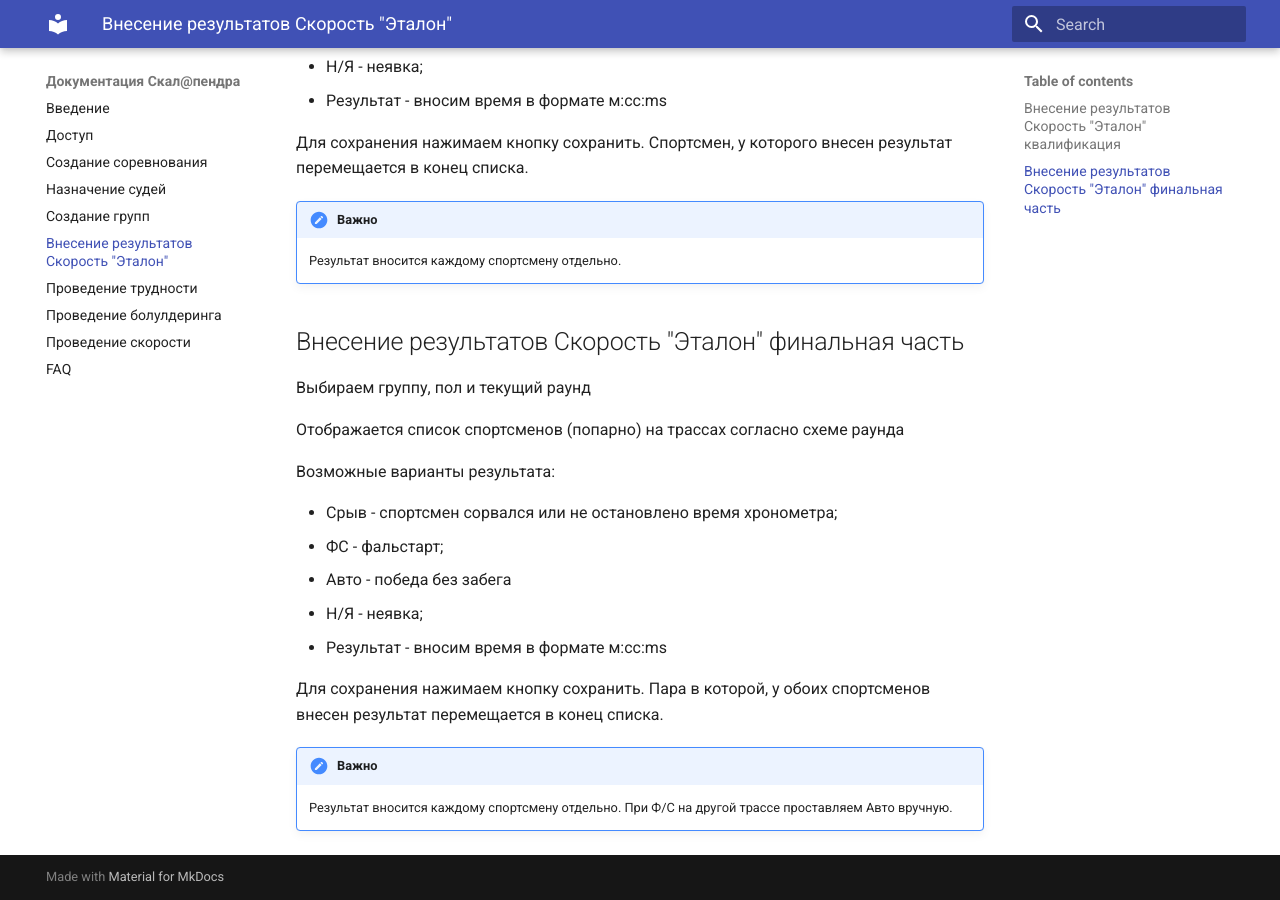
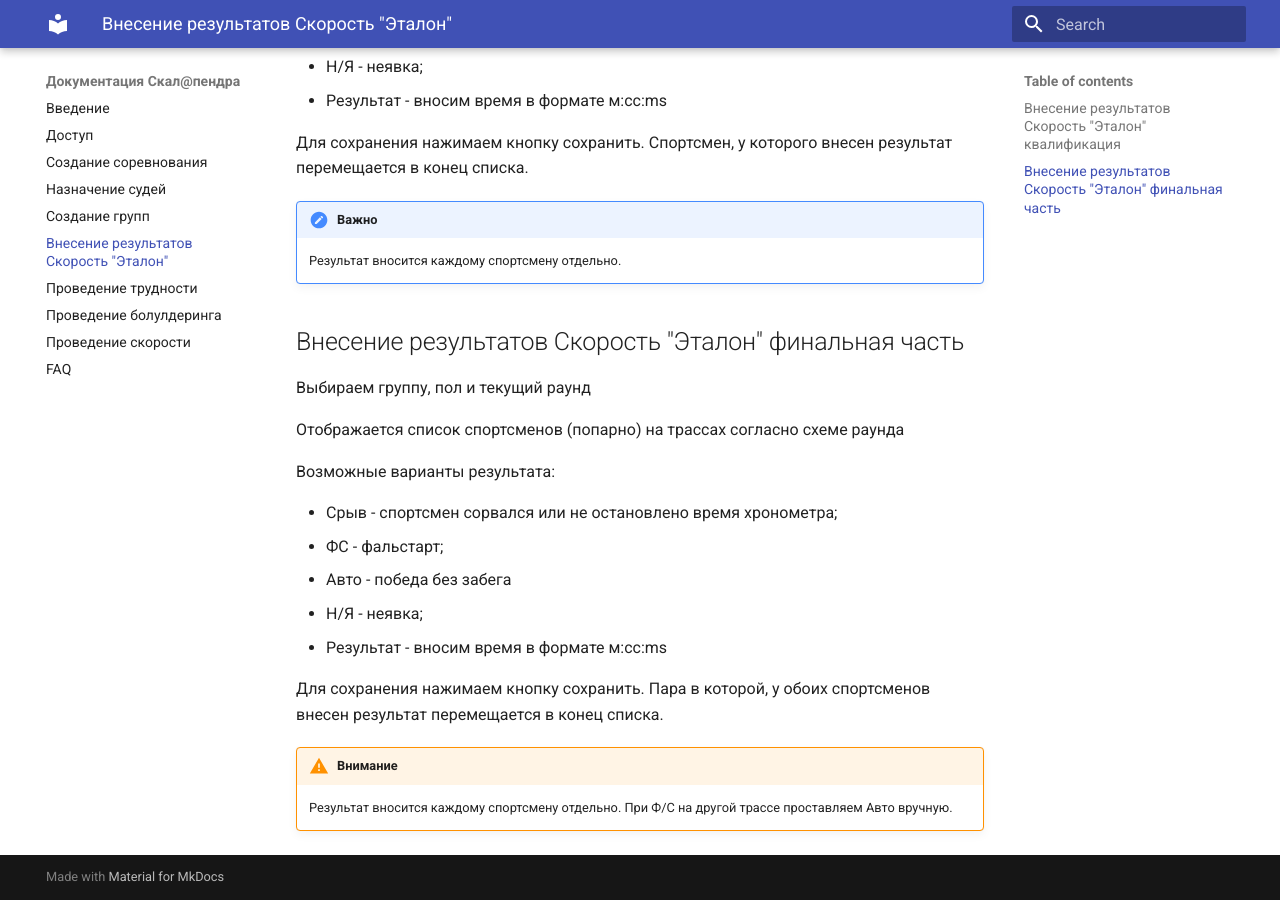
Before and after one commit to alptur/scaladocs, an MkDocs documentation site: the page built from docs/speed_at_res_add_q.md, in a window 1280 px wide and 900 px high, scrolled down 929 px. Built offline with MkDocs 1.6.1 and Material for MkDocs 9.7.7, drawn with Linux system fonts in a browser that asks for light colours.

Commit message:
speed at

```diff
--- a/docs/speed_at_res_add_q.md
+++ b/docs/speed_at_res_add_q.md
@@ -40,6 +40,6 @@
 Для сохранения нажимаем кнопку сохранить. Пара в которой, у обоих спортсменов внесен результат
 перемещается в конец списка.
 
-!!! note "Важно"
+!!! warning "Внимание"
     Результат вносится каждому спортсмену отдельно. При Ф/С на другой трассе проставляем
     Авто вручную.
```
